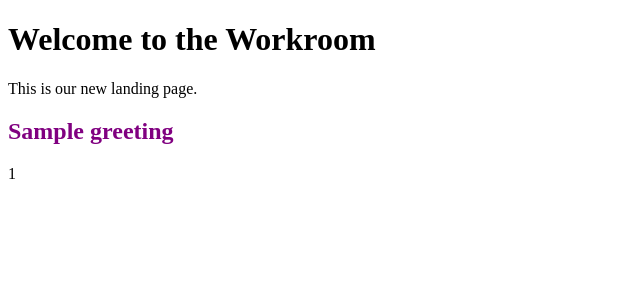
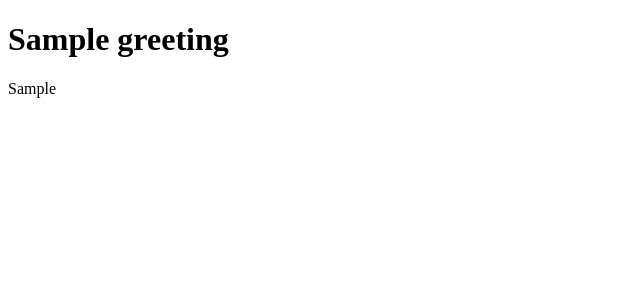
Before and after one commit to deewilcox/hellowebapp, a Django app: template services/templates/index.html in a window 1280 px wide. Shown: the part 134-434 px from the top of the page, without its empty margins (0-640 px from the left). Run offline with Django 3.2, Linux system fonts and the light colour scheme; the template is opened without the code that fills it: most values are stand-ins (such as "Sample title", 1, 10 or a date in 2020); parts of the project's set-up code (start-up, migrations or seed data) failed here and were passed over.

Commit message:
Updated view for index.html

```diff
--- a/services/templates/index.html
+++ b/services/templates/index.html
@@ -4,8 +4,6 @@
 {% endblock title %}
 
 {% block content %}
-    <h1>Welcome to the Workroom</h1>
-    <p>This is our new landing page.</p>
-    <h2 style="color:purple;">{{ greeting }}</h2>
-    <p>{{ number }}</p>
+    <h1>{{ greeting }}</h1>
+    <p>{{ spot_data }}</p>
 {% endblock content %}
--- a/services/views.py
+++ b/services/views.py
@@ -31,9 +31,7 @@ print normalize_data(data)
 
 # Create your views here.
 def index(request):
-    number = 6
     return render(request, 'index.html',{
-        'number':number,
         'greeting':'Welcome to HelloWebApp, the AWS Services Edition',
     })
 
@@ -43,7 +41,7 @@ def services(request):
     spot = load_data(url1)
     data = spot['config']['regions']
     spot_data =  normalize_data(data)
-    return render(request, 'services.html',{
+    return render(request, 'index.html',{
         'spot':spot_data,
         'heading':'This is normalized data for AWS Spot instances',
     })
```
